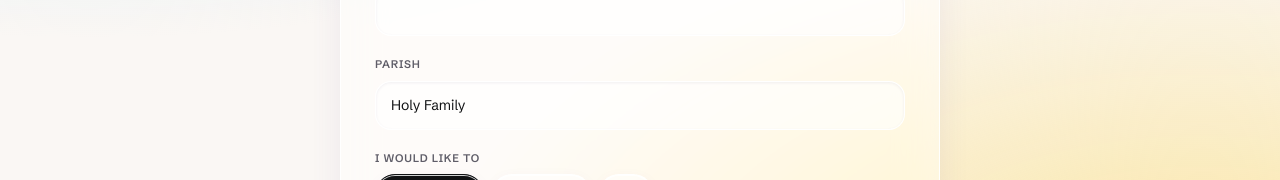
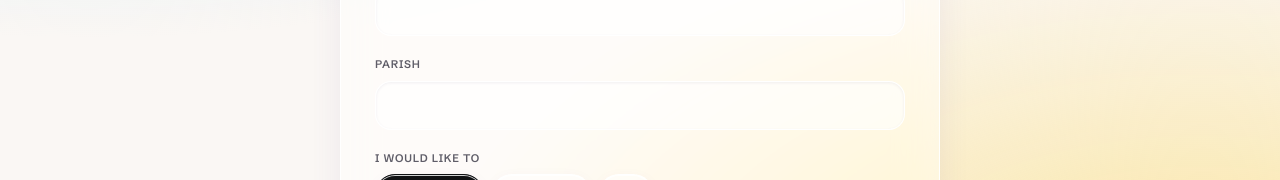
Before and after one commit to gerardozq/dco, a React (Vite) app in the folder frontend/: page / in a window 1280 px wide. Both pictures are taken after typing "name@example.com" into the empty fields and a click on the button "Send me a sign-in link". Shown: the part 434-614 px from the top of the page. Built offline with nearby package versions, Linux system fonts and the light colour scheme.

Commit message:
Update mentor filtering logic to limit displayed mentors to 50 and adjust initial profile parish value

```diff
--- a/frontend/src/App.css
+++ b/frontend/src/App.css
@@ -1707,7 +1707,9 @@ body { background: var(--mesh); background-attachment: fixed; }
 .mentor-filters select { padding: 10px 12px; }
 .clear-filters { border-radius: 999px; padding: 9px 15px; }
 .bubble-stage { min-height: 340px; margin-top: 18px; border: 1px solid var(--glass-line); border-radius: 30px; background: linear-gradient(180deg, rgba(255,255,255,.42), rgba(255,255,255,.14)); box-shadow: inset 0 1px 0 rgba(255,255,255,.85), var(--shadow); }
-.mentor-bubbles { min-height: 340px; gap: 12px; padding: 58px 18px 20px; }
+.mentor-bubbles { min-height: 340px; height: auto; overflow: visible; display: flex; flex-wrap: wrap; align-content: flex-start; gap: 12px; padding: 58px 18px 20px; }
+.bubble-stage { height: auto; overflow: visible; }
+.mentor-bubble { flex-shrink: 0; }
 .bubble-count { border-color: var(--glass-line); background: var(--glass-strong); -webkit-backdrop-filter: blur(16px); backdrop-filter: blur(16px); }
 .mentor-bubble { border: 1px solid rgba(255,255,255,.95); box-shadow: inset 0 -10px 20px rgba(255,255,255,.24), 0 12px 26px rgba(90,70,130,.18); }
 .tone-0 { background: rgba(150,208,236,.92); color: #0b2a3a; }
--- a/frontend/src/App.tsx
+++ b/frontend/src/App.tsx
@@ -1025,7 +1025,7 @@ function getMentorFit(mentor: Mentor, profile: Profile) {
 
 const INITIAL_PROFILE: Profile = {
   name: '',
-  parish: 'Holy Family',
+  parish: '',
   intent: 'Find a mentor',
   groups: [],
   seniority: 'New',
@@ -1419,6 +1419,7 @@ function App() {
       && (filters.area === 'Any' || mentor.area === filters.area),
     )
     .sort((first, second) => getMentorFit(second, profile) - getMentorFit(first, profile))
+    .slice(0, 50)
   // Ignore any empty entries in the mentor list so rendering never crashes.
   const selectedMentor = MENTORS.find((mentor) => mentor != null && mentor.id === selectedMentorId)
   const otherMatches = visibleMentors.filter((mentor) => mentor.id !== selectedMentorId).slice(0, 3)
@@ -2702,7 +2703,7 @@ function App() {
 
             <div className="profile-field">
               <label className="field-label" htmlFor="profile-parish">Parish</label>
-              <input className="profile-input" id="profile-parish" list="singapore-parishes" onChange={(event) => updateProfile('parish', event.target.value)} placeholder="Choose or type your parish" value={profile.parish} />
+              <input className="profile-input" id="profile-parish" list="singapore-parishes" onChange={(event) => updateProfile('parish', event.target.value)} value={profile.parish} />
               <datalist id="singapore-parishes">{PARISHES.map((parish) => <option key={parish} value={parish} />)}</datalist>
             </div>
 
```
Also changed, not shown: 1 other file (tests, documents, lock files or other folders).
